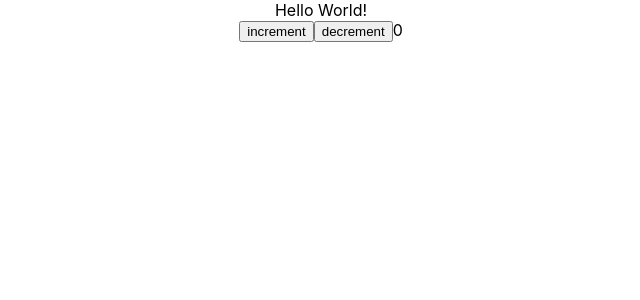
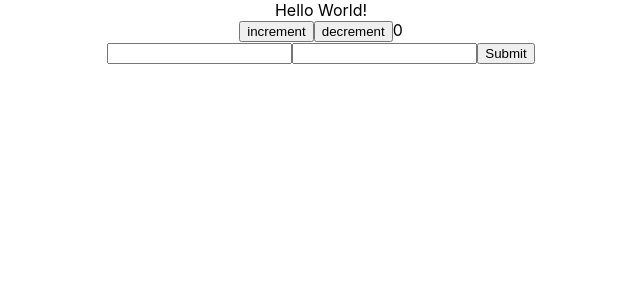
Before and after one commit to abhishekrwl/react-learning, a React (Create React App) app: page / in a window 1280 px wide. Shown: the top 300 px of the page, without its empty margins (319-959 px from the left). Built offline with nearby package versions, Linux system fonts and the light colour scheme.

Commit message:
form added

```diff
--- a/src/App.js
+++ b/src/App.js
@@ -1,5 +1,6 @@
 import "./App.css";
 import Counter from "./component/Counter";
+import Form from "./component/Form";
 import HelloComponent from "./component/HelloComponent";
 
 function App() {
@@ -7,6 +8,7 @@ function App() {
     <div className="App">
       <HelloComponent text={`Hello World!`} />
       <Counter />
+      <Form />
     </div>
   );
 }
--- /dev/null
+++ b/src/component/Form.js
@@ -0,0 +1,32 @@
+import React, { useState } from "react";
+
+function Form() {
+  const [value, setValue] = useState({ firstName: "", lastName: "" });
+  const [result, setResult] = useState("");
+
+  const handleSubmit = () => {
+    let finalResult = `Hello ${value.firstName} ${value.lastName}, how are you?`;
+    setResult(finalResult);
+  };
+
+  return (
+    <>
+      <div>
+        <input
+          type="text"
+          value={value.firstName}
+          onChange={(e) => setValue({ ...value, firstName: e.target.value })}
+        />
+        <input
+          type="text"
+          value={value.lastName}
+          onChange={(e) => setValue({ ...value, lastName: e.target.value })}
+        />
+        {result}
+        <button onClick={handleSubmit}>Submit</button>
+      </div>
+    </>
+  );
+}
+
+export default Form;
```
